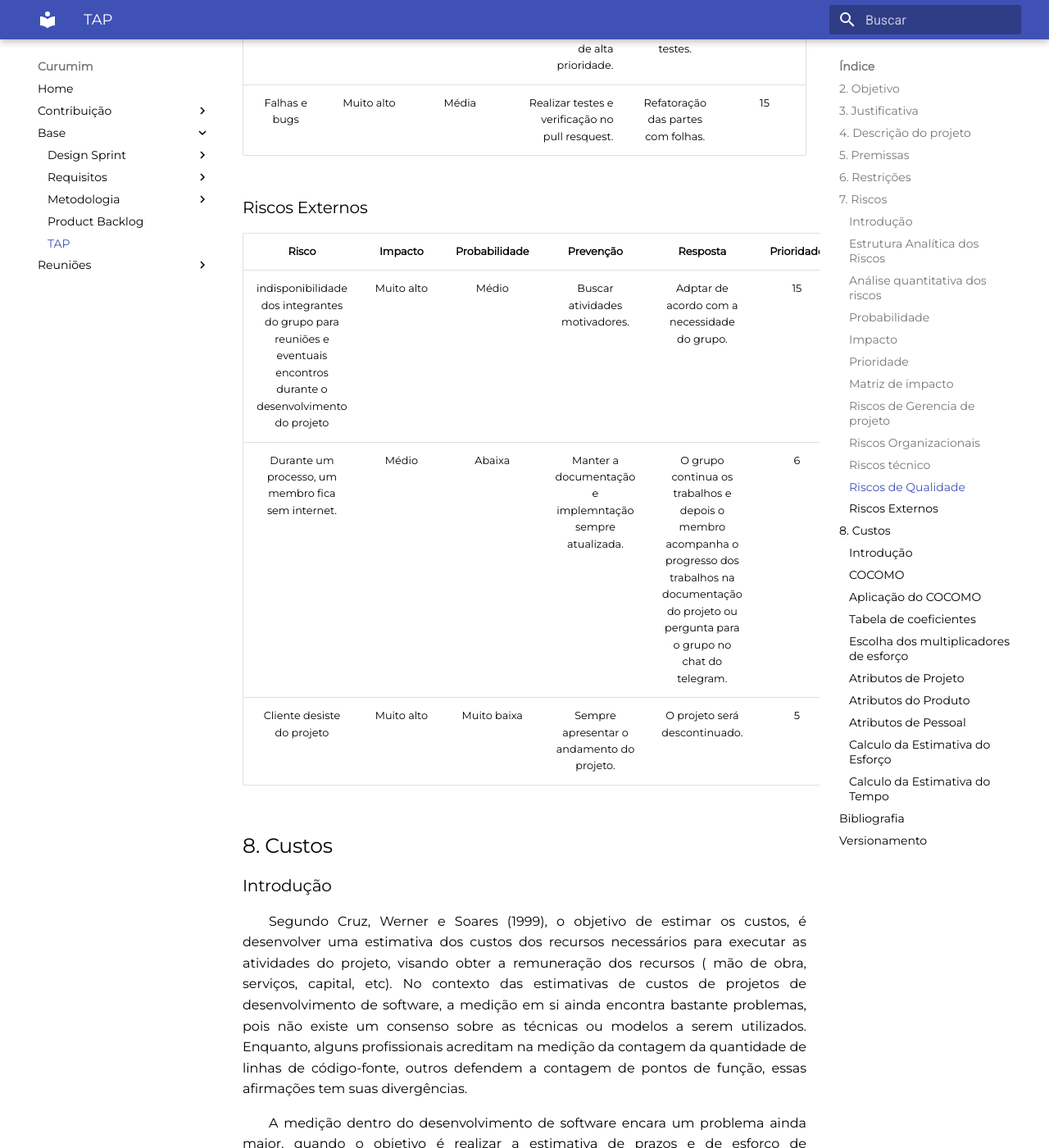
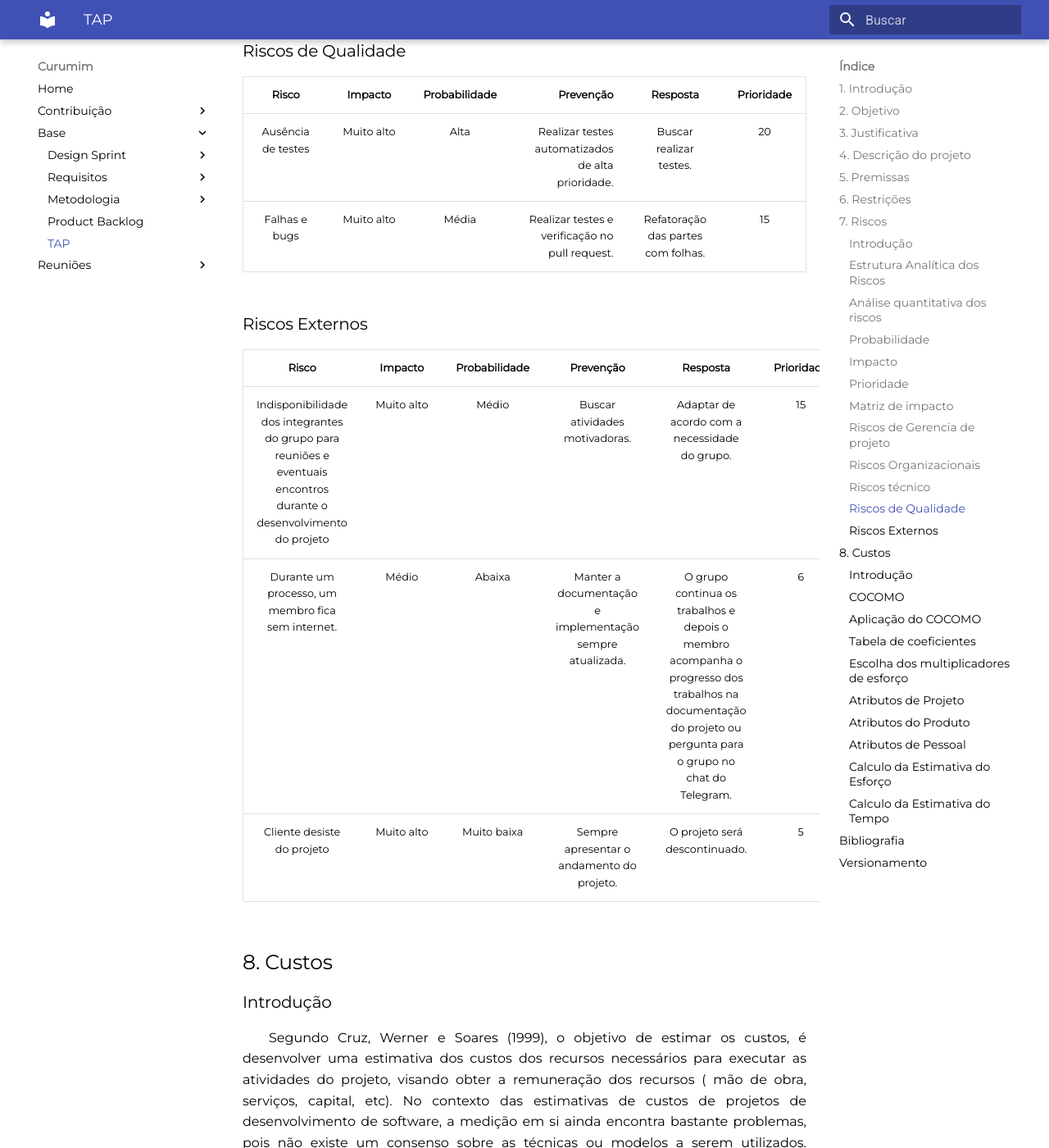
Before and after one commit to UnBArqDsw2021-1/2021.1_G6_Curumim, an MkDocs documentation site: the page built from docs/base/tap/tap.md, in a window 1280 px wide and 1400 px high, scrolled down 5858 px. Shown: the whole window at 82% size. Built offline with MkDocs 1.6.1 and Material for MkDocs 9.7.7, drawn with Linux system fonts in a browser that asks for light colours; some of the changed text lies outside the part shown.

Commit message:
doc(#46) Corrigindo erros de digitaçao.

```diff
--- a/docs/base/tap/tap.md
+++ b/docs/base/tap/tap.md
@@ -1,8 +1,10 @@
 # Termo de abertura do projeto (TAP)
 
+## 1. Introdução
+
+&emsp;&emsp;Esse documento visa informar os propósitos, objetivos, premissas, restrições, riscos e custos do projeto Curumim.
 
 ## 2. Objetivo
-
 
 &emsp;&emsp;Desenvolver um aplicativo que realize o cadastro de crianças em um centro educacional e informe aos pais ou responsáveis sobre o rendimento da criança nas atividades propostas, e caso haja, informe sobre eventos realizados pelo centro educacional.
 
@@ -73,23 +75,23 @@
 |    Risco    | Impacto |  Probabilidade |  Prevenção  |  Resposta |  Prioridade    |
 |:----------:|:------:|:-------:|:------:|:-------:|:------:|
 | Alteração no escopo do projeto. | Alto | Alta | Boa comunicação com os stakeholders. | Aprimorar a capacidade de entender os requisitos e documentá-los. | 16 |
-| Divergência na grade horária dos integrantes. | Alto | Média | Transparência com relação aos horários disponíveis. | Estratégia na distibuição de tarefas, pareamento ou outra maneira justa na divisão.  | 12 |
+| Divergência na grade horária dos integrantes. | Alto | Média | Transparência com relação aos horários disponíveis. | Estratégia na distribuição de tarefas, pareamento ou outra maneira justa na divisão.  | 12 |
 | Falha no autogerenciamento do grupo. | Muito alto | Média | Cada membro deve estar ciente do seu papel e suas responsabilidades dentro da equipe. | Cobrança mútua por parte do grupo. | 15 |
-| Cronograma incoerente com a realidade do projeto. | Alto | Média | Adptar os prazos e atividades em um escopo viável.  | Refatorar o cronograma. | 12 |
+| Cronograma incoerente com a realidade do projeto. | Alto | Média | Adaptar os prazos e atividades em um escopo viável.  | Refatorar o cronograma. | 12 |
 
 
 ### Riscos Organizacionais
 |    Risco    | Impacto |  Probabilidade |  Prevenção  |  Resposta |  Prioridade    |
 |:----------:|:------:|:-------:|:------:|:-------:|:------:|
 |  Membro do grupo ou parentes próximos, passam por uma situação grave de covid-19. | Alto | Média | Manter os membros conscientizados sobre o risco de contaminação. | Dividir de forma justa as atividades entre o grupo. | 15 |
-| Retirada de matrícula da disciplina. | Muito alto | Baixa | Manter os membros motivados na disciplina. | Replanejar as atrbuições de tarefas de acordo com as metodologias ágeis utilizadas pelo grupo.  | 10 |
+| Retirada de matrícula da disciplina. | Muito alto | Baixa | Manter os membros motivados na disciplina. | Replanejar as atribuições de tarefas de acordo com as metodologias ágeis utilizadas pelo grupo.  | 10 |
 | Falta de comunicação dentro da equipe | Alta | Baixa | Manter o grupo engajado. | Buscar outras maneiras de interação, durante um processo. | 8 |
 
 
 ### Riscos técnico
 |    Risco    | Impacto |  Probabilidade |  Prevenção  |  Resposta |  Prioridade    |
 |:----------:|:------:|:-------:|:------:|:-------:|:------:|
-| Dificuldade na identificação dos requisitos. | Muito alto | Alta | Utilizar diferentes técnicas para fazer a elicitação dos reqisitos. | Refinar o processo de levantamento dos requisitos. | 20 |
+| Dificuldade na identificação dos requisitos. | Muito alto | Alta | Utilizar diferentes técnicas para fazer a elicitação dos requisitos. | Refinar o processo de levantamento dos requisitos. | 20 |
 | Pouco domínio das tecnologias utilizadas. | Alto | Alta | Estudo individual sobre as tecnologias.  | Treinamento em pares, com o objetivo de trocar conhecimentos. | 16 |
 | Atraso nas entregas das tarefas. | Alto | Média | Medir conhecimento técnico de cada membro de acordo com as tecnologias. | Avaliar o planejamento das atividades. | 12 |
 
@@ -98,20 +100,20 @@
 |    Risco    | Impacto |  Probabilidade |  Prevenção  |  Resposta |  Prioridade    |
 |:----------:|:------:|:-------:|------:|:-------:|:------:|
 | Ausência de testes | Muito alto | Alta | Realizar testes automatizados de alta prioridade. | Buscar realizar testes. | 20 |
-| Falhas e bugs | Muito alto | Média | Realizar testes e verificação no pull resquest.  | Refatoração das partes com folhas. | 15 |
+| Falhas e bugs | Muito alto | Média | Realizar testes e verificação no pull request.  | Refatoração das partes com folhas. | 15 |
 
 ### Riscos Externos
 |    Risco    | Impacto |  Probabilidade |  Prevenção  |  Resposta |  Prioridade    |
 |:----------:|:------:|:-------:|:------:|:-------:|:------:|
-| indisponibilidade dos integrantes do grupo para reuniões e eventuais encontros durante o desenvolvimento do projeto | Muito alto | Médio | Buscar atividades motivadores. | Adptar de acordo com a necessidade do grupo. | 15 |
-| Durante um processo, um membro fica sem internet. | Médio | Abaixa | Manter a documentação e implemntação sempre atualizada. | O grupo continua os trabalhos e depois o membro acompanha o progresso dos trabalhos na documentação do projeto ou pergunta para o grupo no chat do telegram. | 6 |
+| Indisponibilidade dos integrantes do grupo para reuniões e eventuais encontros durante o desenvolvimento do projeto | Muito alto | Médio | Buscar atividades motivadoras. | Adaptar de acordo com a necessidade do grupo. | 15 |
+| Durante um processo, um membro fica sem internet. | Médio | Abaixa | Manter a documentação e implementação sempre atualizada. | O grupo continua os trabalhos e depois o membro acompanha o progresso dos trabalhos na documentação do projeto ou pergunta para o grupo no chat do Telegram. | 6 |
 | Cliente desiste do projeto | Muito alto | Muito baixa | Sempre apresentar o andamento do projeto. | O projeto será descontinuado. | 5 |
 
 ## 8. Custos
 
 ### Introdução
 
-&emsp;&emsp;Segundo Cruz, Werner e Soares (1999), o objetivo de estimar os custos, é desenvolver uma estimativa dos custos dos recursos necessários para executar as atividades do projeto, visando obter a remuneração dos recursos ( mão de obra, serviços, capital, etc). No contexto das estimativas de custos de projetos de desenvolvimento de software, a medição em si  ainda encontra bastante problemas, pois não existe um consenso sobre as técnicas ou modelos a serem utilizados. Enquanto, alguns profissionais acreditam na medição da contagem da quantidade de linhas de código-fonte, outros defendem a contagem de pontos de função, essas afirmações tem suas divergências.
+&emsp;&emsp;Segundo Cruz, Werner e Soares (1999), o objetivo de estimar os custos, é desenvolver uma estimativa dos custos dos recursos necessários para executar as atividades do projeto, visando obter a remuneração dos recursos ( mão de obra, serviços, capital, etc). No contexto das estimativas de custos de projetos de desenvolvimento de software, a medição em si  ainda encontra bastante problemas, pois não existe um consenso sobre as técnicas ou modelos a serem utilizados. Enquanto, alguns profissionais acreditam na medição da contagem da quantidade de linhas de código-fonte, outros defendem a contagem de pontos de função, essas afirmações têm suas divergências.
 
 &emsp;&emsp;A medição dentro do desenvolvimento de software encara um problema ainda maior, quando o objetivo é realizar a estimativa de prazos e de esforço de desenvolvimento, pois o desenvolvimento de um software pode demorar anos e isso pode gerar problemas na coleta de doados, levando a baixa motivação dos membros da equipe.
 
@@ -149,25 +151,24 @@ No caso do nosso projeto, se trata de um Modo Semidestacado.
 
 **Atributos de projeto:**
 
-  - uso de práticas modernas de programação;
-  - uso de ferramentas de software;
-  - cronograma exigido de desenvolvimento.
+ - uso de práticas modernas de programação;
+ - uso de ferramentas de software;
+ - cronograma exigido de desenvolvimento.
+ **Atributos do produto:**
 
-**Atributos do produto:**
-
-  - confiabilidade exigida do software;
-  - tamanho do banco de dados;
-  - complexidade do produto.
+ - confiabilidade exigida do software;
+ - tamanho do banco de dados;
+ - complexidade do produto.
 
 ### Tabela de coeficientes
 
 &emsp;&emsp;Tabela para os valores dos coeficientes "a" e "b" de acordo com o tipo do projeto, a mesma tabela utilizada no COCOMO básico:
 
-| Projeto de Software	| a	| b	| c	| d |
+| Projeto de Software | a | b | c | d |
 |:-:|--|--|--|--|
-| Orgânico	    | 2.40 | 1.05 |	2.50 | 0.38 |
-| Semidestacado | 3.00 | 1.12	| 2.50 | 0.35 |
-| Embutido	    | 3.60 | 1.20	| 2.50 | 0.32 |
+| Orgânico      | 2.40 | 1.05 | 2.50 | 0.38 |
+| Semidestacado | 3.00 | 1.12 | 2.50 | 0.35 |
+| Embutido      | 3.60 | 1.20 | 2.50 | 0.32 |
 
 Como visto anteriormente usaremos como base o Modo semidestacado.
 
@@ -177,36 +178,36 @@ Como visto anteriormente usaremos como base o Modo semidestacado.
 
 ### Atributos de Projeto
 
-| Direcionadores de Custo	| Muito Baixo |	Baixo	| Normal | Elevado | Muito Elevado | Extremamente Elevado |
+| Direcionadores de Custo | Muito Baixo | Baixo | Normal | Elevado | Muito Elevado | Extremamente Elevado |
 |:-:|--|--|--|--|--|--|
 | Uso de práticas modernas de programação | 1,24  | 1,10 | **1,00** | 0,91 | 0,82 | - |
-| Uso de ferramentas de software	        | 1,24  | 1,10 | **1,00** | 0,91 | 0,83 | - |
-| Cronograma exigido de desenvolvimento	  | 1,23  | 1,08 | 1,00 | **1,04** | 1,10 | - |
+| Uso de ferramentas de software          | 1,24  | 1,10 | **1,00** | 0,91 | 0,83 | - |
+| Cronograma exigido de desenvolvimento   | 1,23  | 1,08 | 1,00 | **1,04** | 1,10 | - |
 Fonte: Boehm (1981)
 
 ### Atributos do Produto
 
-| Direcionadores de Custo	| Muito Baixo |	Baixo	| Normal | Elevado | Muito Elevado | Extremamente Elevado|
+| Direcionadores de Custo | Muito Baixo | Baixo | Normal | Elevado | Muito Elevado | Extremamente Elevado|
 |:-:|--|--|--|--|--|--|
 | Confiabilidade exigida do software  | 0,75 | 0,88 | 1,00 | **1,15** | 1,40 |  -   |
-| Tamanho do banco de dados	          |   -  | 0,94 | **1,00** | 1,08 | 1,16 |  -   |
-| Complexidade do produto	            | 0,70 | 0,85 | **1,00** | 1,15 | 1,30 | 1,65 |
+| Tamanho do banco de dados           |   -  | 0,94 | **1,00** | 1,08 | 1,16 |  -   |
+| Complexidade do produto             | 0,70 | 0,85 | **1,00** | 1,15 | 1,30 | 1,65 |
 Fonte: Boehm (1981)
 
 ### Atributos de Pessoal
 
-| Direcionadores de Custo	| Muito Baixo |	Baixo	| Normal | Elevado | Muito Elevado | Extremamente Elevado|
+| Direcionadores de Custo | Muito Baixo | Baixo | Normal | Elevado | Muito Elevado | Extremamente Elevado|
 |:-:|--|--|--|--|--|--|
-| Capacidade analítica	          | 1.46	| 1.19	| **1.00**	  |   0.86	  | 0.71	| - |
-| Experiência em aplicações	      | 1.29	| 1.13	|   1.00	    | **0.91**	| 0.82	| - |
-| Capacidade do programador	      | 1.42	| 1.17	|   1.00	    | **0.86**	| 0.70	| - |
+| Capacidade analítica            | 1.46  | 1.19  | **1.00**    |   0.86    | 0.71  | - |
+| Experiência em aplicações       | 1.29  | 1.13  |   1.00      | **0.91**  | 0.82  | - |
+| Capacidade do programador       | 1.42  | 1.17  |   1.00      | **0.86**  | 0.70  | - |
 
 
 ### Calculo da Estimativa do Esforço
 
 &emsp;&emsp;O resultado do esforço representa o valor de Pessoas/Mês. O modelo COCOMO Intermediário usa a seguinte equação para a estimativa do esforço:
 
-    E = a x (S ^ b) x fae
+   E = a x (S ^ b) x fae
 
 onde:
 
```
Also changed, not shown: other parts of docs/base/tap/tap.md (+14 -15 lines).
